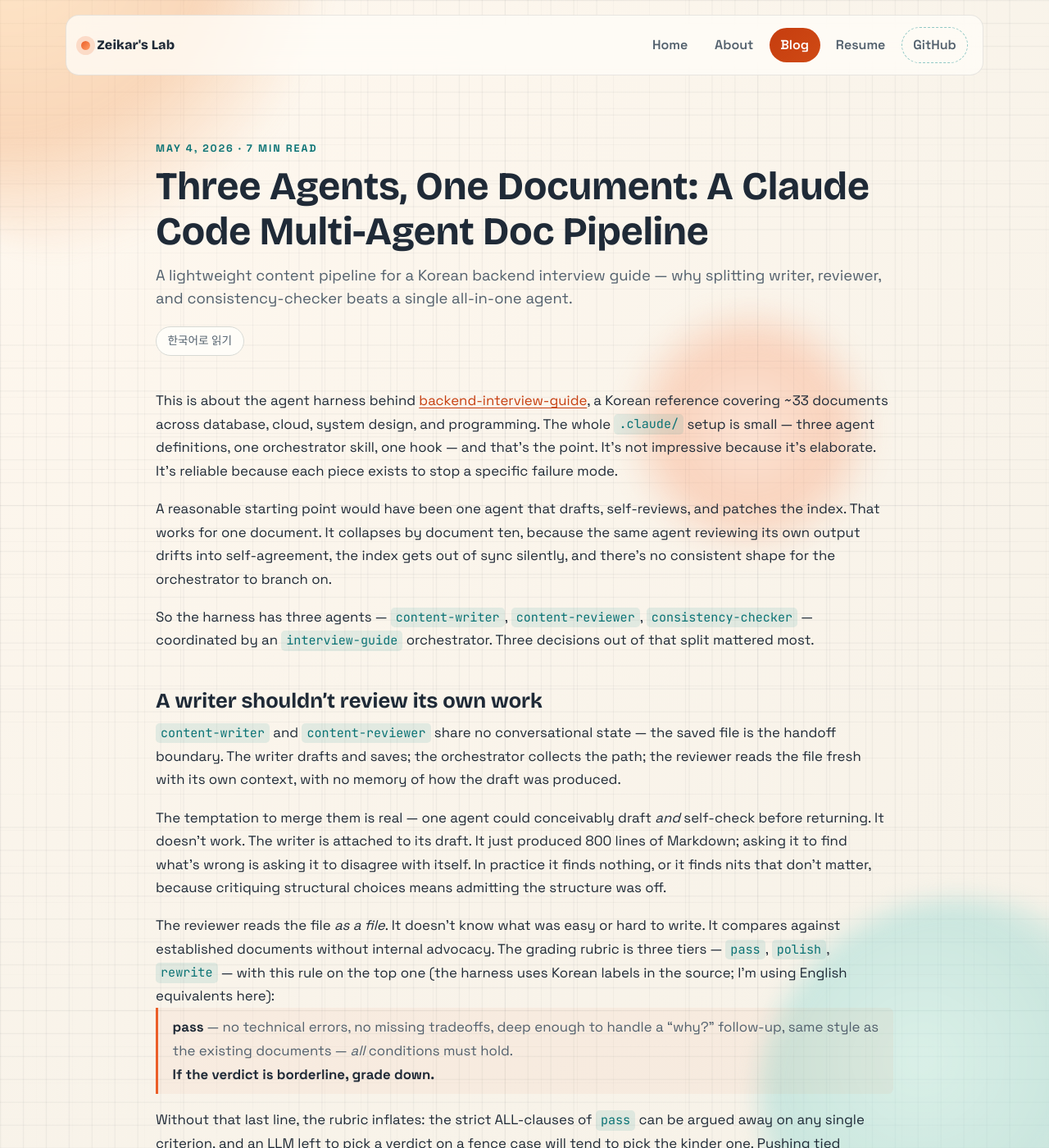
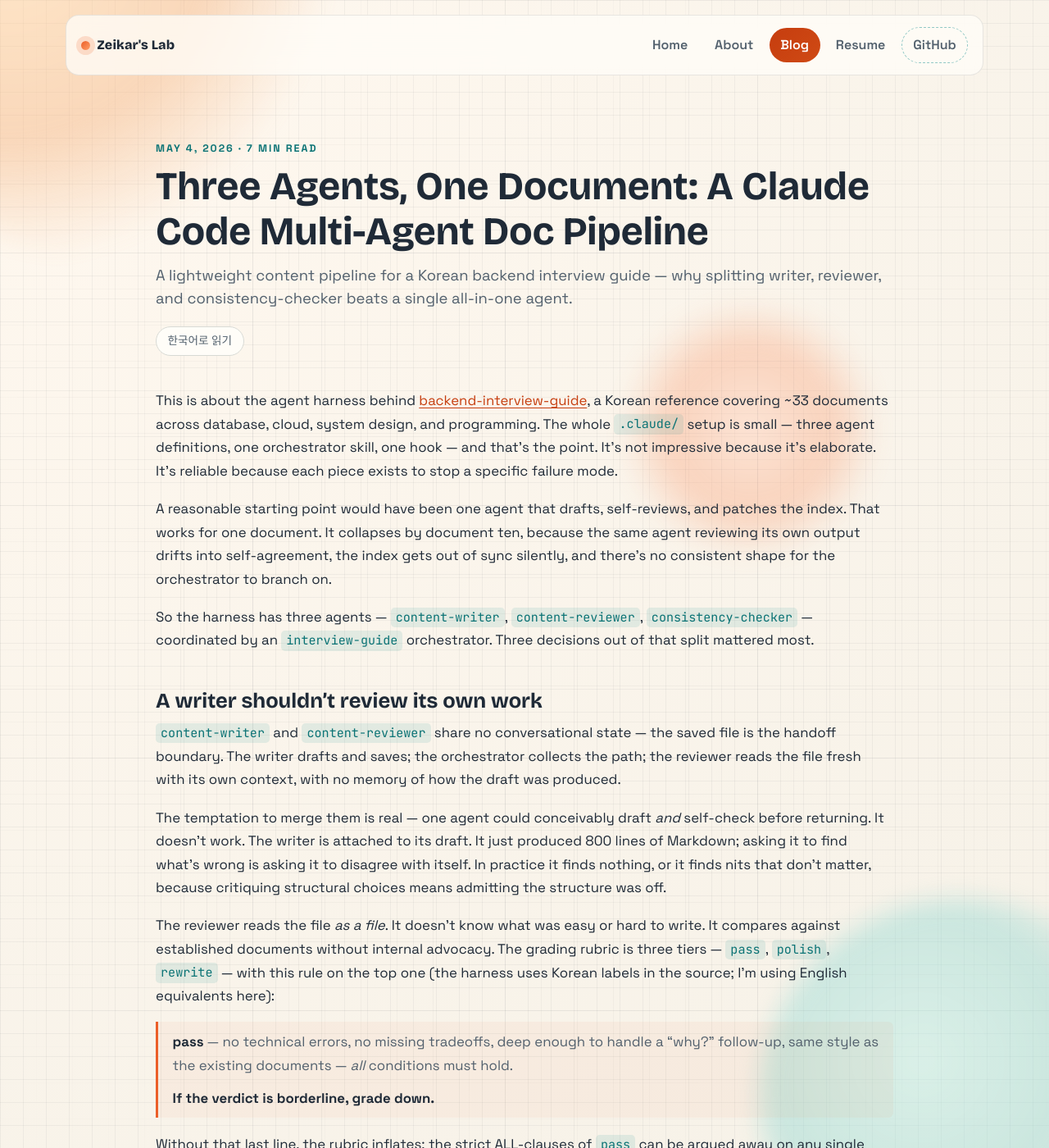
Before and after one commit to zeikar/zeikar.github.io, a Jekyll site: the page built from _posts/2026-05-04-three-agents-one-document.md, in a window 1280 px wide and 1400 px high. Shown: the whole window at 82% size. Built offline with Jekyll 4.4.1, drawn with Linux system fonts in a browser that asks for light colours; comment, search, counter and statistics services are not loaded.

Commit message:
fix(blog): space blockquotes like other post blocks
`.post-content blockquote { margin: 0 }` outranked `.post-content > * + *` the same way the paragraph reset did, so a blockquote sat flush under the paragraph above it. Its reset moves into the zero-specificity :where() list, and paragraphs inside a blockquote get a 0.75rem gap instead of none.

```diff
--- a/_sass/_post.scss
+++ b/_sass/_post.scss
@@ -90,7 +90,7 @@
 
 /* :where() keeps this reset at zero specificity; as a plain `.post-content p`
    it outranked `.post-content > * + *` and paragraphs ran together. */
-:where(.post-content p, .post-content ul, .post-content ol) {
+:where(.post-content p, .post-content ul, .post-content ol, .post-content blockquote) {
   margin: 0;
 }
 
@@ -148,14 +148,13 @@
 .post-content blockquote {
   border-left: 3px solid var(--brand);
   padding: 0.6rem 1.1rem;
-  margin: 0;
   color: var(--ink-soft);
   background: rgba(235, 94, 40, 0.05);
   border-radius: 0 0.4rem 0.4rem 0;
 }
 
-.post-content blockquote p {
-  margin: 0;
+.post-content blockquote > * + * {
+  margin-top: 0.75rem;
 }
 
 .post-content table {
```
